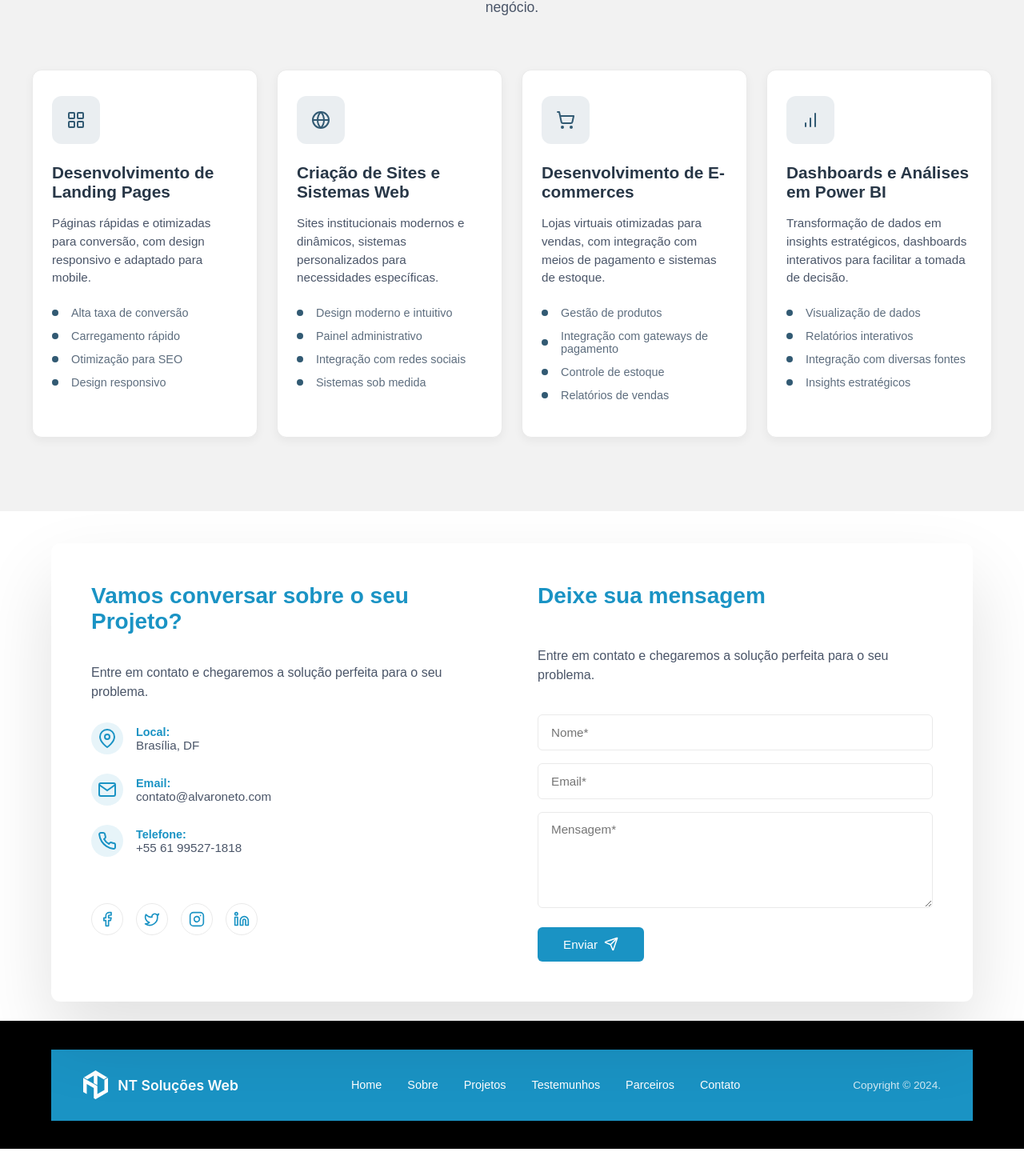
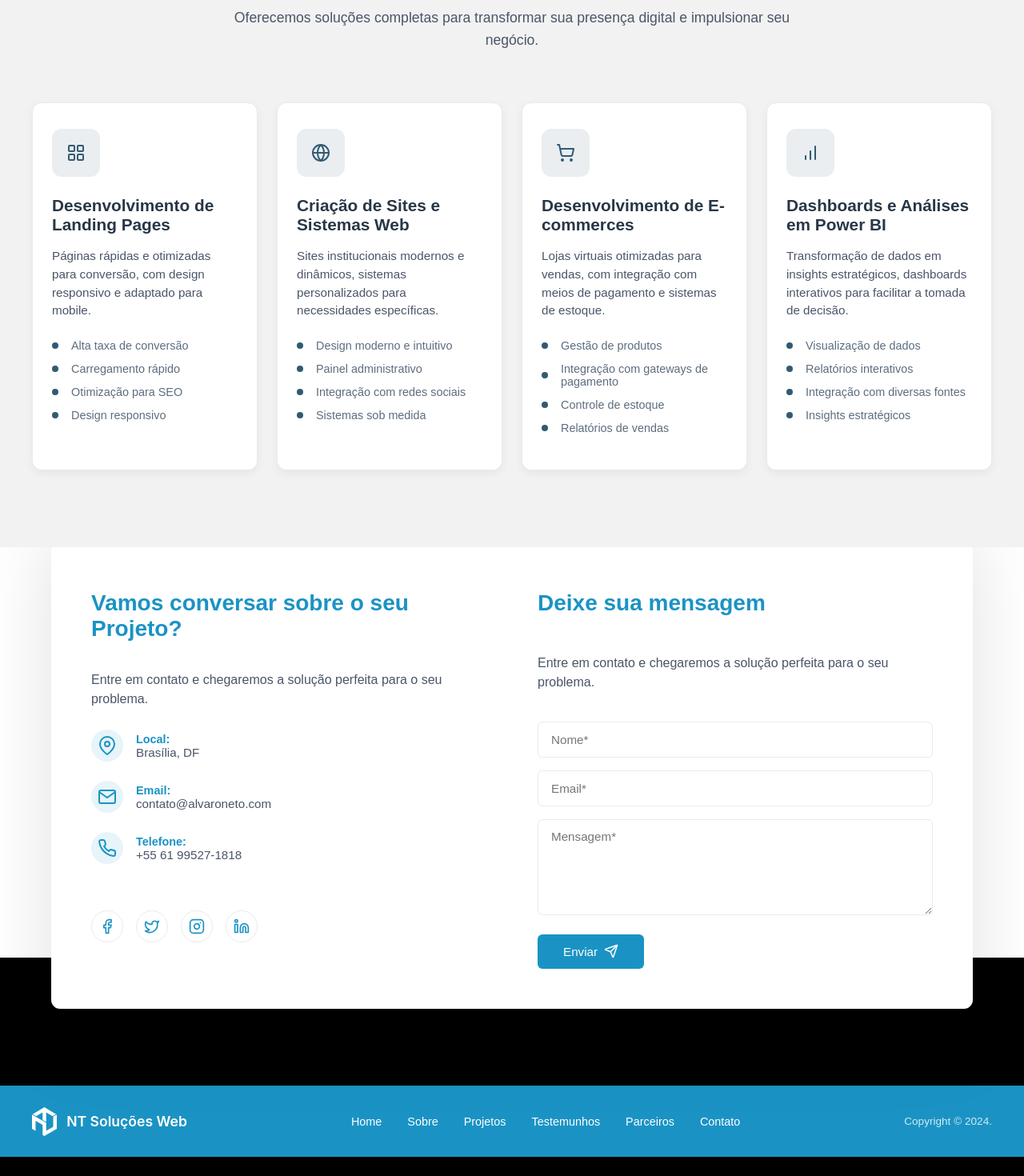
Before and after one commit to alvaronetobsb/ntsolucoesweb, a React (Vite) app: page / in a window 1280 px wide. Shown: the part 2692-4162 px from the top of the page at 80% size. Before the commit the page ends 4128 px from the top, so only its background shows below. Built offline with nearby package versions, Linux system fonts and the light colour scheme.

Commit message:
Ajuste do Layout

```diff
--- a/src/components/CallToAction/CallToAction.css
+++ b/src/components/CallToAction/CallToAction.css
@@ -1,7 +1,7 @@
 .cta-section {
   display: flex;
   width: 100%;
-  height: 349px;
+  padding: 4rem 2rem;
   flex-direction: column;
   justify-content: center;
   align-items: center;
@@ -13,7 +13,7 @@
   display: flex;
   width: 100%;
   max-width: 1440px;
-  padding: 75px 0;
+  padding: 2rem 0;
   flex-direction: column;
   justify-content: center;
   align-items: center;
@@ -68,8 +68,7 @@
 /* Responsividade */
 @media (max-width: 768px) {
   .cta-section {
-    height: auto;
-    padding: 60px 20px;
+    padding: 3rem 1.5rem;
   }
 
   .cta-container {
--- a/src/components/Footer/Footer.css
+++ b/src/components/Footer/Footer.css
@@ -3,28 +3,22 @@
   background-color: #fff;
   position: relative;
   overflow: hidden;
-  flex-shrink: 0;
-  margin-top: -120px;
-  padding-top: 120px;
-  padding-bottom: 0;
+  padding: 0;
 }
 
 .footer-top {
   display: flex;
   width: 1158px;
   max-width: 90%;
-  height: 540px;
   padding: 65px;
   justify-content: space-between;
   align-items: center;
-  flex-shrink: 0;
   background-color: #fff;
   border-radius: 11px;
   box-shadow: 0px 44px 93px 0px rgba(0, 0, 0, 0.12);
-  margin: -60px auto 1.5rem;
-  overflow: hidden;
+  margin: -60px auto 0;
   position: relative;
-  z-index: 10;
+  z-index: 2;
 }
 
 .footer-content {
@@ -33,6 +27,7 @@
   justify-content: space-between;
   gap: 4rem;
   flex-wrap: wrap;
+  padding-top: 4rem;
 }
 
 .footer-left {
@@ -199,29 +194,20 @@
 /* Footer Bottom */
 .footer-bottom {
   width: 100%;
-  height: 160px;
-  flex-shrink: 0;
   background-color: #000;
-  position: relative;
-  margin: 0;
-  border-radius: 0;
-  display: flex;
-  align-items: center;
-  justify-content: center;
-  box-sizing: border-box;
+  padding: 8rem 0 2rem;
+  margin-top: -4rem;
 }
 
 .footer-container {
   display: flex;
   width: 100%;
-  max-width: 100%;
   height: 89px;
   justify-content: space-between;
   align-items: center;
   background-color: #1a93c4;
-  border-radius: 0px;
-  padding: 0 200px;
-  margin: 0 auto;
+  padding: 0 60px;
+  margin-top: 2rem;
 }
 
 .footer-logo {
@@ -277,39 +263,25 @@
 /* Responsividade */
 @media (max-width: 1440px) {
   .footer-container {
-    max-width: 90%;
     padding: 0 40px;
   }
 
   .footer-top {
     max-width: 90%;
-    height: auto;
     padding: 50px;
     margin-top: -60px;
-  }
-
-  .footer {
-    margin-top: -100px;
-    padding-top: 100px;
   }
 }
 
 @media (max-width: 992px) {
-  .footer {
-    padding: 90px 1rem 2rem;
-    margin-top: -90px;
-  }
-
   .footer-top {
     padding: 40px;
     flex-direction: column;
-    height: auto;
     margin-top: -40px;
   }
 
-  .footer-content {
-    flex-direction: column;
-    gap: 3rem;
+  .footer-bottom {
+    padding: 6rem 0 2rem;
   }
 
   .footer-container {
@@ -319,39 +291,21 @@
     text-align: center;
     padding: 30px 20px;
   }
-
-  .footer-bottom {
-    height: auto;
-    padding: 30px 20px;
-  }
-
-  .footer-nav ul {
-    flex-wrap: wrap;
-    justify-content: center;
-    gap: 1.5rem;
-  }
 }
 
 @media (max-width: 768px) {
-  .footer {
-    padding: 80px 0.5rem 1.5rem;
-    margin-top: -80px;
+  .footer-top {
+    padding: 30px 20px;
+    margin-top: -30px;
   }
 
-  .footer-top {
-    padding: 30px 20px;
-    margin-bottom: 1rem;
-    margin-top: -20px;
-  }
-
-  .footer-nav ul {
-    gap: 1rem;
+  .footer-bottom {
+    padding: 4rem 0 1.5rem;
   }
 
   .footer-container {
     gap: 20px;
     padding: 20px;
-    width: 95%;
   }
 
   .footer-left h2,
--- a/src/components/ServicesSection/ServicesSection.css
+++ b/src/components/ServicesSection/ServicesSection.css
@@ -1,8 +1,8 @@
 .services-section {
   width: 100%;
   background-color: #f2f2f2;
-  padding: 6rem 2rem 12rem 2rem;
-  /* position: relative; */
+  padding: 6rem 2rem;
+  position: relative;
   z-index: 1;
 }
 
```
